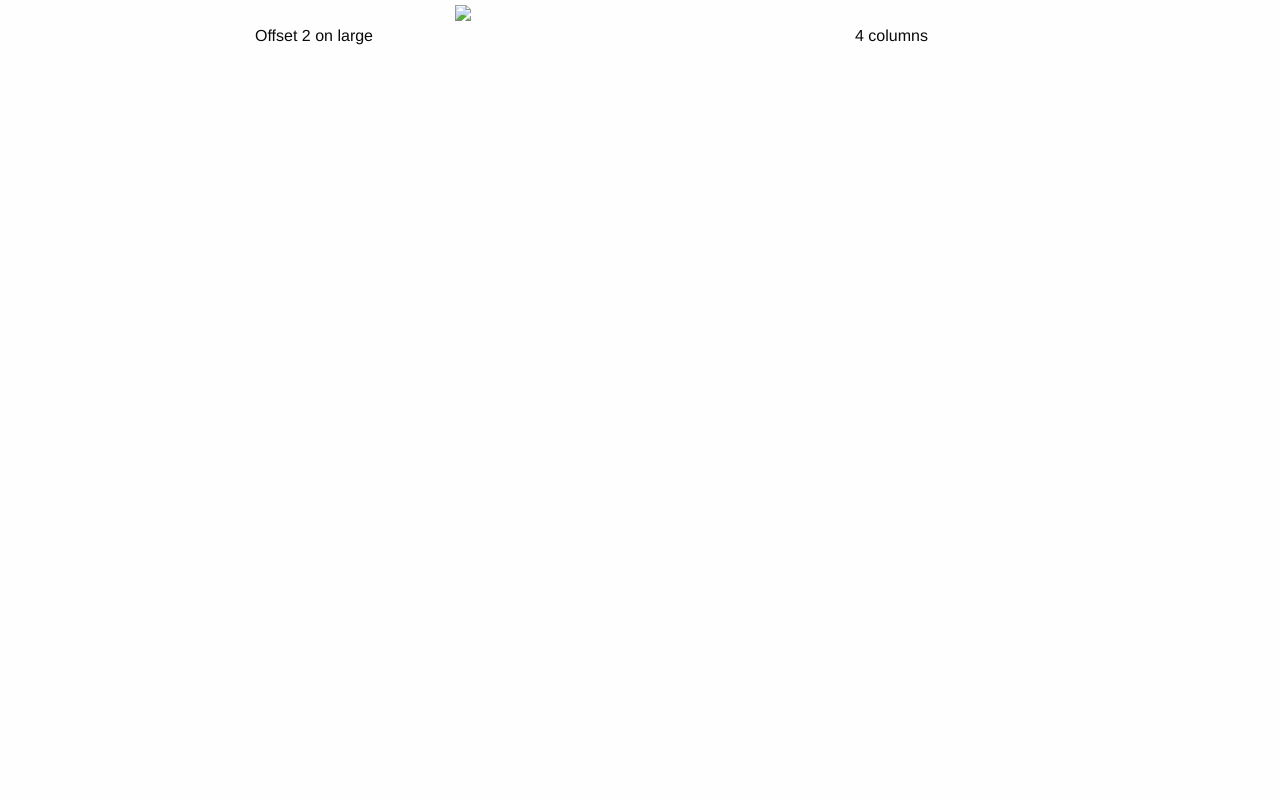
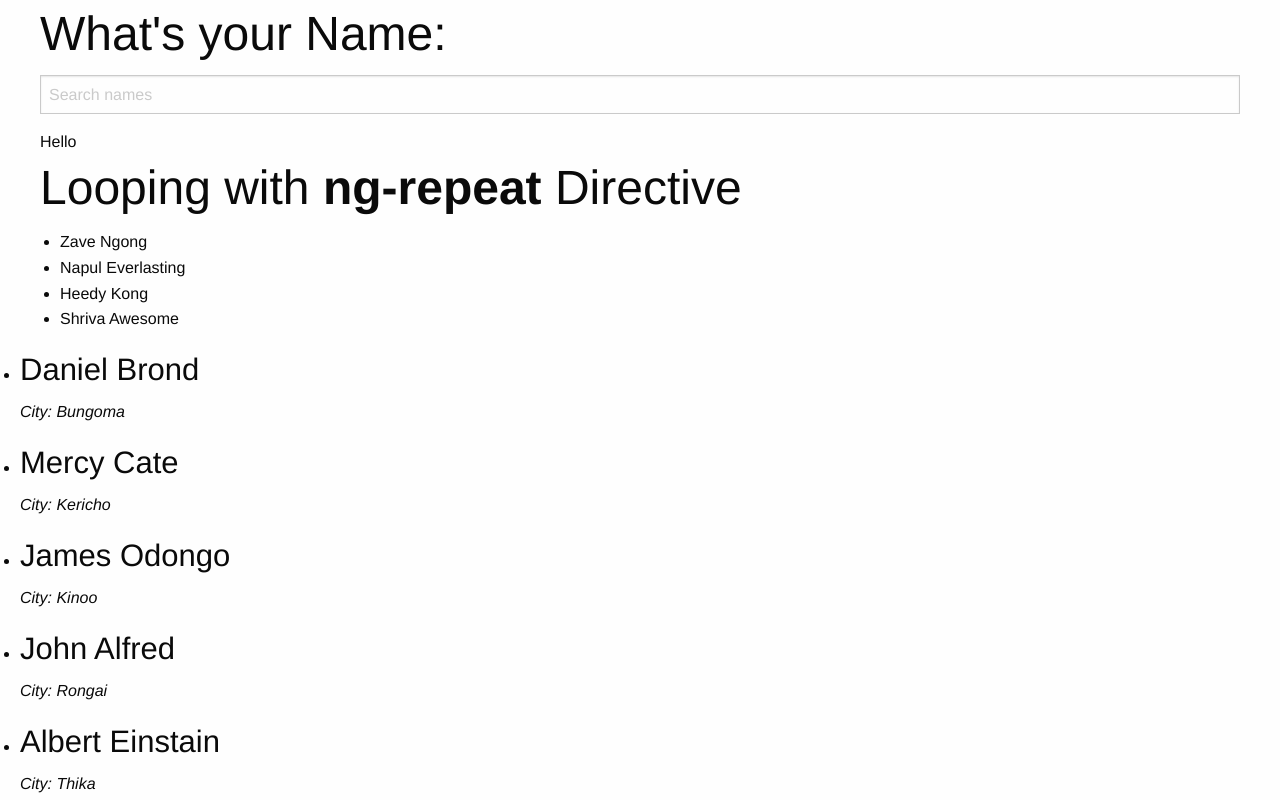
Before and after one commit to victsomie/AngularHack, a plain HTML site: page index.html in a window 1280 px wide. Drawn offline with Linux system fonts and the light colour scheme.

Commit message:
More learning on Directives (ng-init, ng-repeat), data binding, filtering and orderBy

```diff
--- a/index.html
+++ b/index.html
@@ -1,11 +1,21 @@
 <!doctype html>
-<html class="no-js" lang="en" dir="ltr">
+
+<!-- ng-app says initialize the Angular app through the angular script
+
+    You could also use:
+        data-ng-app or
+        data-ng-app=""
+
+    It still works
+
+-->
+<html ng-app class="no-js" lang="en" dir="ltr">
 
 <head>
     <meta charset="utf-8">
     <meta http-equiv="x-ua-compatible" content="ie=edge">
     <meta name="viewport" content="width=device-width, initial-scale=1.0">
-    <title>Foundation for Sites</title>
+    <title>First Learning of Angular</title>
     <link rel="stylesheet" href="css/foundation.css">
     <link rel="stylesheet" href="css/app.css">
     <style>
@@ -16,15 +26,53 @@
 
 <body>
     <div class="row large-expand">
-        <div class="small-4 large-offset-4 columns">
-            <img class="thumbnai" src="img/Victor.png" />
-        </div>
+
+
+        <!--
+            <input data-ng-model = "name" /> {{ name }}
+
+            Says: Create in memory data property name called name(in quotes)
+            then BIND that property to the view name(in the double brackets)
+
+
+        -->
+        <h1>What's your Name: </h1> <input type="text" placeholder="Search names" data-ng-model = "name" /> {{ "Hello " +name  }}
+
     </div>
-    <div class="row">
 
-        <div class="small-4 large-offset-2 columns">Offset 2 on large</div>
-        <div class="small-4 columns">4 columns</div>
+    <!-- ===== GETTING INTO REPEAT ======== =-->
+    <div class="row"
+        data-ng-init="names = ['Zave Ngong', 'Napul Everlasting', 'Heedy Kong', 'Shriva Awesome']"  >
+
+        <h1>Looping with <STRONG>ng-repeat</STRONG> Directive</h1>
+        <ul>
+            <li data-ng-repeat = "name in names "> {{ name }}</li>
+        </ul>
+
     </div>
+
+
+    <!-- ======== MORE INTO REPEAT WITH DICTIONARY -->
+    <div data-ng-init="customers=
+                       [
+                           {name:'James Odongo', city:'Kinoo'},
+                           {name:'John Alfred', city:'Rongai'},
+                           {name:'Albert Einstain', city:'Thika'},
+                           {name:'Daniel Brond', city:'Bungoma'},
+                           {name:'Mercy Cate', city:'Kericho'}
+                       ]">
+        <ul>
+            <!-- === Where To repeat my data. The view to re-use =======-->
+            <li data-ng-repeat="customer in customers | filter:name | orderBy:'city' ">
+                <h3>{{ customer.name }} </h3>
+                <p><i>{{ "City: " +customer.city }}</i></p>
+            </li>
+        </ul>
+
+
+    </div>
+
+
 
     <!-- =========== ADDING ANGULAR=================-->
     <script src="js/angular.min.js"></script>
```
Also changed, not shown: 1 other file.
